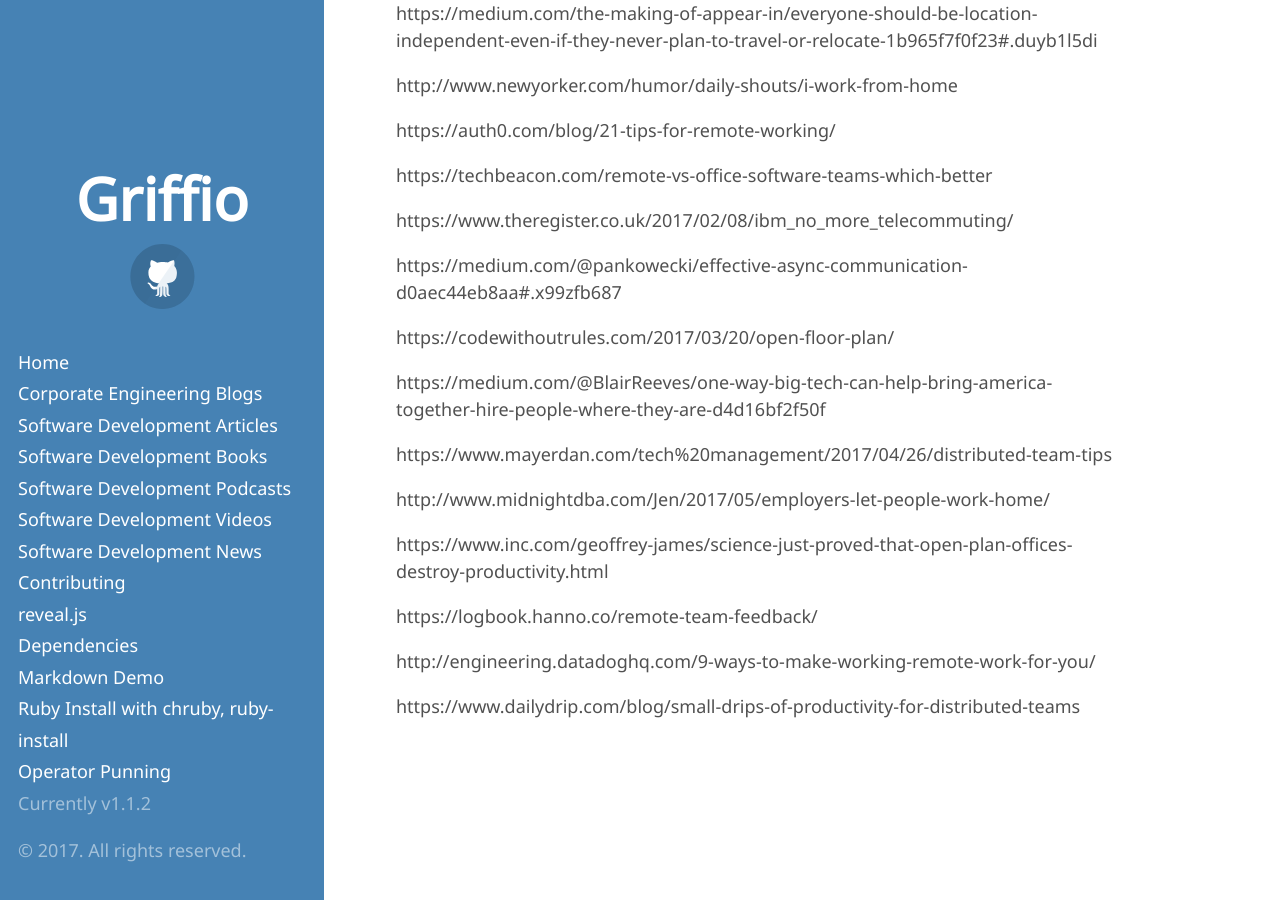
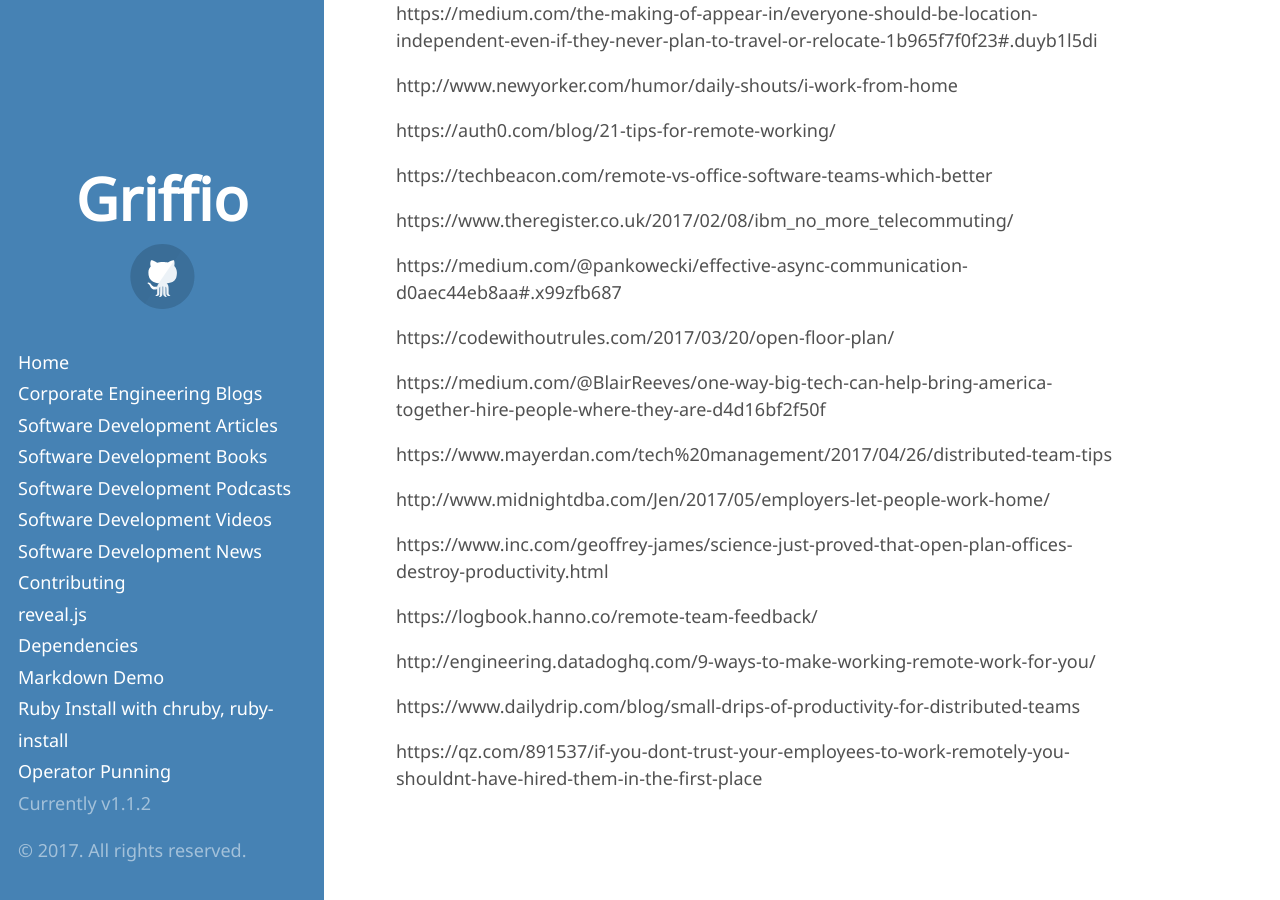
Before and after one commit to griffio/griffio.github.io, a Jekyll site: the page built from distributed_and_remote.md, in a window 1280 px wide and 900 px high, scrolled down 5661 px. Built offline with Jekyll 4.4.1, drawn with Linux system fonts in a browser that asks for light colours; some web fonts are replaced; our own code applies the rules of GitHub Pages for plain Markdown files; some of the changed lines change nothing that is shown.

Commit message:
Update distributed_and_remote.md

```diff
--- a/distributed_and_remote.md
+++ b/distributed_and_remote.md
@@ -237,3 +237,5 @@ https://logbook.hanno.co/remote-team-feedback/
 http://engineering.datadoghq.com/9-ways-to-make-working-remote-work-for-you/
 
 https://www.dailydrip.com/blog/small-drips-of-productivity-for-distributed-teams
+
+https://qz.com/891537/if-you-dont-trust-your-employees-to-work-remotely-you-shouldnt-have-hired-them-in-the-first-place
```
